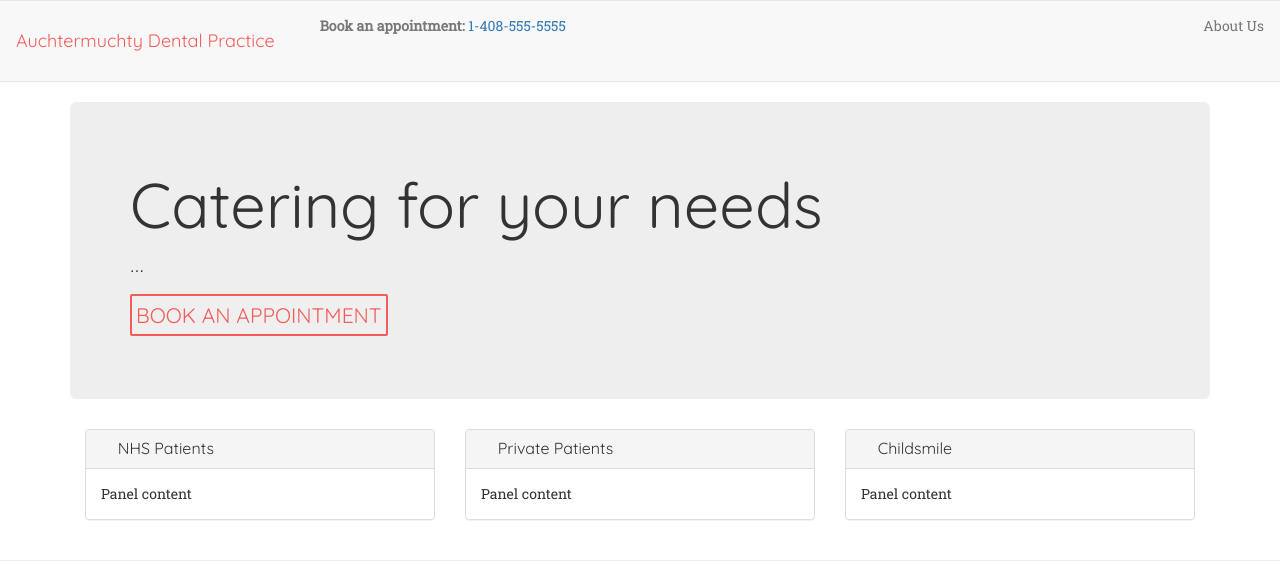
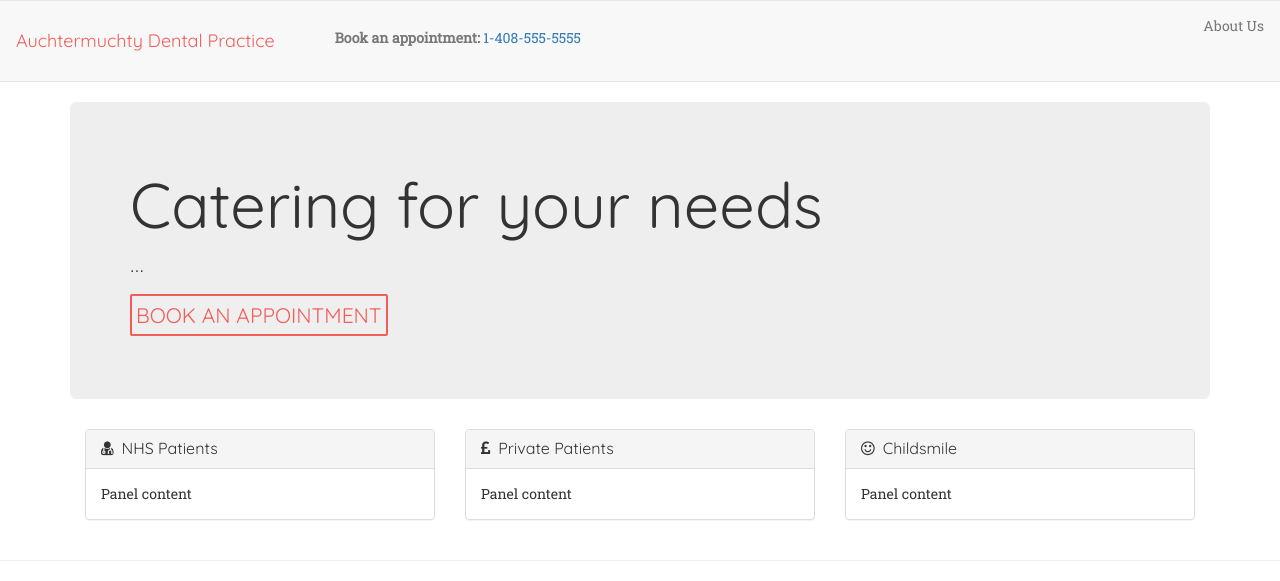
Before and after one commit to janewilson90/muchty, a PHP site: page / in a window 1280 px wide. Shown: the top 581 px of the page. Run offline with PHP 8.4, Linux system fonts and the light colour scheme; some libraries are stand-ins or nearby versions; some web fonts are replaced.

Commit message:
VA mixin, better footer, semantic html

```diff
--- a/footer.php
+++ b/footer.php
@@ -1,6 +1,6 @@
       <footer>
         <div class="row">
-          <div class="container-fluid">
+          <div class="container">
             <div class="col-md-6">
               <h4>British Dental Association</h4>
               <ul class="link-list">
--- a/header.php
+++ b/header.php
@@ -12,7 +12,7 @@
 <!--   <link rel="stylesheet" href="stylesheets/flatly-theme.min.css"> -->
 
   <!--font awesome-->
-  <link rel="stylesheet" href="stylesheets/font-awesome.min.css">
+  <link rel="stylesheet" href="https://maxcdn.bootstrapcdn.com/font-awesome/4.5.0/css/font-awesome.min.css">
 
   <!--muchty-->
   <link rel="stylesheet" href="stylesheets/muchty.css">
@@ -38,7 +38,7 @@
                 <span class="icon-bar"></span>
               </button>
               <p class="navbar-text"><a class="navbar-brand" href="#">Auchtermuchty Dental Practice</a></p>
-              <p class="navbar-text"><strong>Book an appointment:</strong> <a href="tel:1-408-555-5555">1-408-555-5555</a></p>
+              <p class="navbar-text header-book"><strong>Book an appointment:</strong> <a href="tel:1-408-555-5555">1-408-555-5555</a></p>
             </div>
 
             <!-- Collect the nav links, forms, and other content for toggling -->
--- a/index.php
+++ b/index.php
@@ -17,7 +17,7 @@
           <div class="col-md-4">
             <div class="panel panel-default">
               <div class="panel-heading">
-                <h3 class="panel-title"><i class="fa fa-user-md"></i> NHS Patients</h3>
+                <h3 class="panel-title"><i class="fa fa-user-md"></i>NHS Patients</h3>
               </div>
               <div class="panel-body">
                 Panel content
@@ -27,7 +27,7 @@
           <div class="col-md-4">
             <div class="panel panel-default">
               <div class="panel-heading">
-                <h3 class="panel-title"><i class="fa fa-gbp"></i> Private Patients</h3>
+                <h3 class="panel-title"><i class="fa fa-gbp"></i>Private Patients</h3>
               </div>
               <div class="panel-body">
                 Panel content
@@ -37,7 +37,7 @@
           <div class="col-md-4">
             <div class="panel panel-default">
               <div class="panel-heading">
-                <h3 class="panel-title"><i class="fa fa-smile-o"></i> Childsmile</h3>
+                <h3 class="panel-title"><i class="fa fa-smile-o"></i>Childsmile</h3>
               </div>
               <div class="panel-body">
                 Panel content
--- a/sass/_mixins.sass
+++ b/sass/_mixins.sass
@@ -1,3 +1,11 @@
+%clearfix
+  *zoom: 1
+  &:after
+    content: ''
+    display: table
+    line-height: 0
+    clear: both
+
 =opacity($opacity)
   opacity: $opacity
   filter: alpha(opacity = $opacity * 100)
@@ -15,6 +23,13 @@
   font-size: $size
   font-size: $size / 16px * 1rem
 
+=vertical-align
+  &:before
+    content: ''
+    display: inline-block
+    vertical-align: middle
+    height: 100%
+    width: .1px
 
 =box-shadow($h: 10px, $v: 10px, $b: 0px, $s: 0px, $c: black)
   -webkit-box-shadow: $h $v $b $s $c
@@ -22,12 +37,12 @@
   box-shadow: $h $v $b $s $c
 
 
-=vertical-align
-  position: relative
-  top: 50%
-  -webkit-transform: translateY(-50%)
-  -ms-transform: translateY(-50%)
-  transform: translateY(-50%)
+// =vertical-align
+//   position: relative
+//   top: 50%
+//   -webkit-transform: translateY(-50%)
+//   -ms-transform: translateY(-50%)
+//   transform: translateY(-50%)
 
 
 =gradient($start-color, $end-color, $orientation)
--- a/sass/muchty.sass
+++ b/sass/muchty.sass
@@ -14,6 +14,12 @@ body
     font-family: Quicksand
     font-weight: 400
     color: $muchty-red
+  .header-book
+    @include vertical-align
+    padding: 12px 15px
+
+.panel-title .fa
+  margin-right: 0.5em
 
 .link-list
   @include link-list("\f14c", 1.2em, #d3d3d3)
--- a/stylesheets/muchty.css
+++ b/stylesheets/muchty.css
@@ -10,6 +10,17 @@ body {
   font-family: Quicksand;
   font-weight: 400;
   color: #f25d59; }
+.navbar-header .header-book {
+  padding: 12px 15px; }
+  .navbar-header .header-book:before {
+    content: "";
+    display: inline-block;
+    vertical-align: middle;
+    height: 100%;
+    width: 0.1px; }
+
+.panel-title .fa {
+  margin-right: 0.5em; }
 
 .link-list {
   list-style-type: none; }
```
